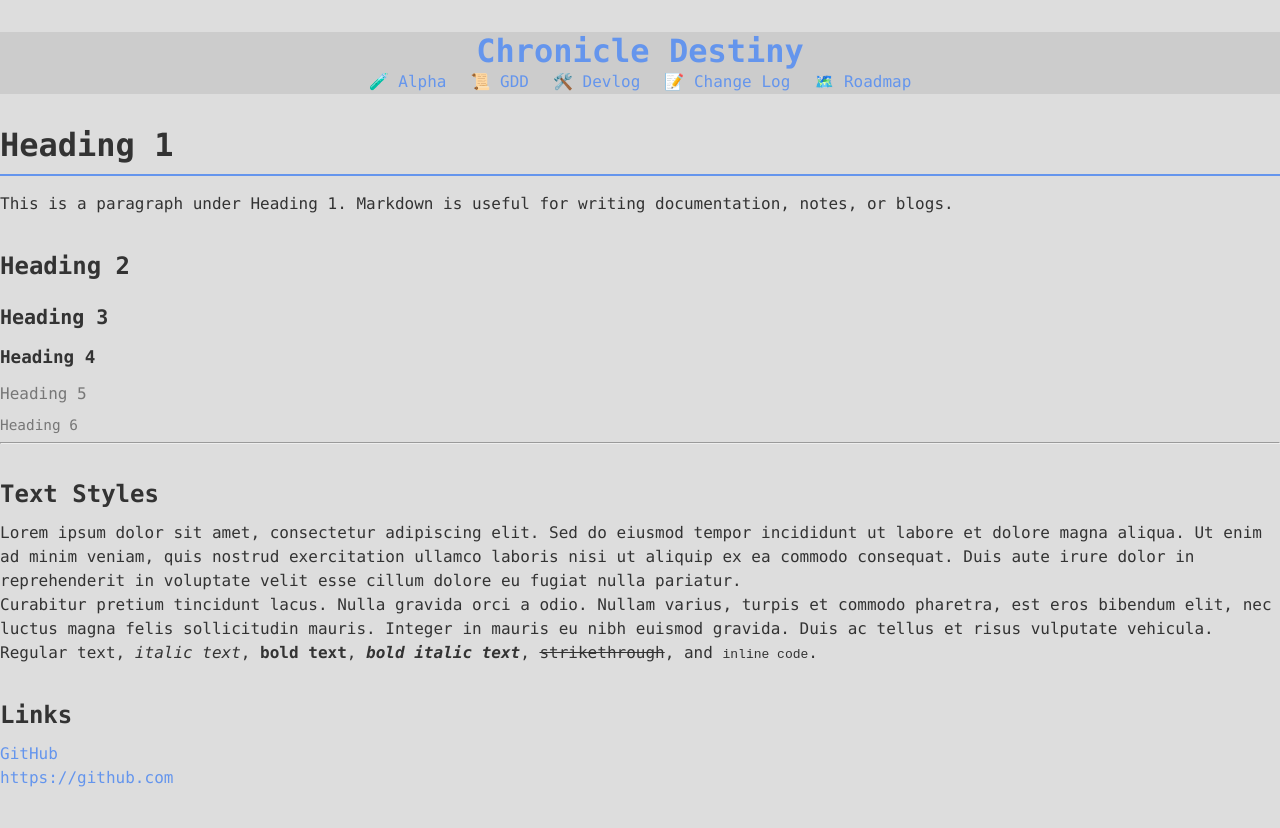
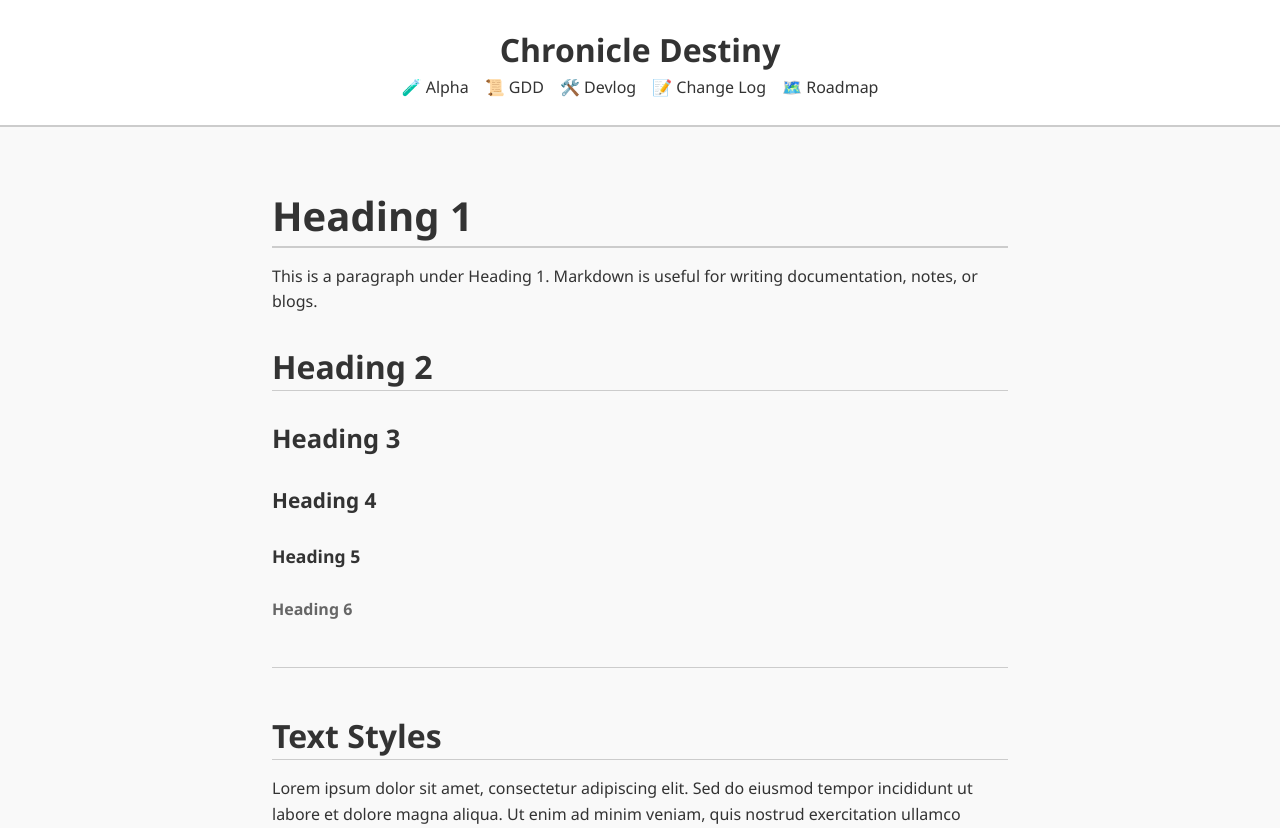
Before and after one commit to zBuLe/Chronicle-Destiny, a Jekyll site: the page built from test.md, in a window 1280 px wide. Shown: the top 828 px of the page. Built offline with Jekyll 4.4.1, drawn with Linux system fonts in a browser that asks for light colours; nearby versions of some CDN libraries; our own code applies the rules of GitHub Pages for plain Markdown files.

Commit message:
Refactor CSS styles by consolidating design tokens and improving structure for better readability and maintainability

```diff
--- a/assets/css/markdown.css
+++ b/assets/css/markdown.css
@@ -0,0 +1,173 @@
+/* =========================
+   Markdown Styles (final version)
+   ========================= */
+
+   main h1, main h2, main h3, main h4, main h5, main h6 {
+    font-weight: 600;
+    line-height: 1.25;
+    color: var(--text-color);
+    margin-top: 2rem;
+    margin-bottom: 1rem;
+}
+
+main h1 {
+    font-size: 2.5rem;
+    border-bottom: 2px solid var(--line-color);
+    padding-bottom: 0.3rem;
+}
+
+main h2 {
+    font-size: 2rem;
+    border-bottom: 1px solid var(--line-color);
+    padding-bottom: 0.2rem;
+}
+
+main h3 { font-size: 1.6rem; }
+main h4 { font-size: 1.3rem; }
+main h5 { font-size: 1.1rem; }
+main h6 { font-size: 1rem; color: var(--text2-color); }
+
+main p {
+    margin: 1rem 0;
+}
+
+main a {
+    color: var(--accent1-color);
+    text-decoration: none;
+}
+
+main a:hover {
+    text-decoration: underline;
+}
+
+/* =========================
+   Lists
+   ========================= */
+main ul, main ol {
+    padding-left: 2rem;
+    margin-bottom: 1rem;
+}
+
+main ul ul, main ol ol {
+    margin-top: 0.5rem;
+}
+
+main .task-list {
+    list-style: none;
+    padding-left: 0;
+}
+
+main .task-list-item input[type="checkbox"] {
+    margin-right: 0.5rem;
+}
+
+/* =========================
+   Blockquotes
+   ========================= */
+main blockquote {
+    border-left: 4px solid var(--accent1-color);
+    padding-left: 1rem;
+    color: var(--text2-color);
+    background: var(--accent2-color);
+    margin: 1.5rem 0;
+}
+
+/* =========================
+   Code
+   ========================= */
+main code {
+    background-color: var(--accent2-color);
+    color: var(--text-color);
+    padding: 0.2em 0.4em;
+    font-family: 'Courier New', Courier, monospace;
+}
+
+main pre {
+    background-color: var(--bg2-color);
+    color: var(--text-color);
+    padding: 1rem;
+    overflow-x: auto;
+    border: 1px solid var(--line-color);
+    margin: 1.5rem 0;
+    font-size: 0.95rem;
+}
+
+main pre code {
+    background: none;
+    padding: 0;
+}
+
+/* =========================
+   Horizontal Rule
+   ========================= */
+main hr {
+    border: none;
+    border-top: 1px solid var(--line-color);
+    margin: 3rem 0;
+}
+
+/* =========================
+   Tables
+   ========================= */
+main table {
+    border-collapse: collapse;
+    margin: 1rem 0;
+}
+
+main table, main th, main td {
+    border: 1px solid var(--line-color);
+}
+
+main th, main td {
+    padding: 0.5rem 0.5rem;
+    text-align: left;
+}
+
+main thead {
+    background-color: var(--text-color);
+    color: var(--bg-color);
+    font-weight: bold;
+}
+
+/* Striped rows */
+main tbody tr:nth-child(odd) {
+    background-color: var(--bg-color);
+}
+
+main tbody tr:nth-child(even) {
+    background-color: var(--bg2-color);
+}
+
+/* =========================
+   Images
+   ========================= */
+main img {
+    max-width: 100%;
+    height: auto;
+    display: block;
+    margin: 1rem auto;
+}
+
+/* =========================
+   Footnotes
+   ========================= */
+main sup {
+    font-size: 0.8rem;
+}
+
+main .footnotes {
+    font-size: 0.9rem;
+    color: var(--text2-color);
+}
+
+/* =========================
+   Definition Lists
+   ========================= */
+main dl dt {
+    font-weight: bold;
+}
+
+main dl dd {
+    margin-bottom: 1rem;
+    margin-left: 1rem;
+}
--- a/assets/css/style.css
+++ b/assets/css/style.css
@@ -1,287 +1,165 @@
-/*
-  Chronicle Destiny Design Token System
-*/
-
-/* === GLOBAL DESIGN TOKENS === */
+/* =========================
+   Design Tokens
+   ========================= */
    :root {
-  --font-family: Consolas, monospace;
-  --font-monospace: Consolas, monospace;
-
-  /* Accents */
-  --accent1: cornflowerblue;
-  --accent2: aliceblue;
-  --accent3: azure;
-
     /* Light mode */
-  --bg-light: #ddd;
-  --bg2-light: #ccc;
-  --text-light: #333;
-  --text2-light: #777;
-  --line-light: #ccc;
-
-  /* Dark mode */
-  --bg-dark: #222;
-  --bg2-dark: #191919;
-  --text-dark: #ddd;
-  --text2-dark: #aaa;
-  --line-dark: #444;
+    --bg-color: #f9f9f9;
+    --bg2-color: #ffffff;
+    --text-color: #333333;
+    --text2-color: #666666;
+    --line-color: #cccccc;
+    --accent1-color: cornflowerblue;
+    --accent2-color: aliceblue;
 }
 
-/* === RESET === */
-*, *::before, *::after {
+@media (prefers-color-scheme: dark) {
+    :root {
+        /* Dark mode */
+        --bg-color: #1e1e1e;
+        --bg2-color: #2a2a2a;
+        --text-color: #dddddd;
+        --text2-color: #aaaaaa;
+        --line-color: #444444;
+        --accent1-color: cornflowerblue;
+        --accent2-color: #333344;
+    }
+}
+
+/* =========================
+   Reset
+   ========================= */
+*,
+*::before,
+*::after {
     box-sizing: border-box;
+    margin: 0;
+    padding: 0;
 }
-* {
-  margin: 0;
+
+/* =========================
+   Base Styles
+   ========================= */
+body {
+    font-family: 'Segoe UI', Tahoma, Geneva, Verdana, sans-serif;
+    background-color: var(--bg-color);
+    color: var(--text-color);
+    line-height: 1.6;
 }
-@media (prefers-reduced-motion: no-preference) {
-  html { interpolate-size: allow-keywords; }
+
+a {
+    color: var(--accent1-color);
+    text-decoration: none;
 }
-img, picture, video, canvas, svg {
-  display: block;
-  max-width: 100%;
+
+a:hover {
+    text-decoration: underline;
 }
-input, button, textarea, select {
-  font: inherit;
+
+/* =========================
+   Header
+   ========================= */
+.site-header {
+    background-color: var(--bg2-color);
+    color: var(--text-color);
+    padding: 1.5rem;
+    text-align: center;
+    border-bottom: 2px solid var(--line-color);
 }
-p, h1, h2, h3, h4, h5, h6 { overflow-wrap: break-word; }
-p { text-wrap: pretty; }
-h1, h2, h3, h4, h5, h6 { text-wrap: balance; }
-#root, #__next { isolation: isolate; }
 
-/* === BASE === */
-body {
-  font-family: var(--font-family);
-  background-color: var(--bg-light);
-  color: var(--text-light);
-  line-height: 1.5;
-  -webkit-font-smoothing: antialiased;
+.site-title {
+    font-size: 2rem;
+    font-weight: 600;
 }
-a {
-  color: var(--accent1);
-  text-decoration: none;
+
+.site-nav {
+    display: flex;
+    justify-content: center;
+    flex-wrap: wrap;
+    gap: 1rem;
+}
+
+.site-nav a {
+    color: var(--text-color);
+    font-size: 1rem;
     transition: color 0.3s ease;
 }
-a:hover {
-  color: var(--accent3);
+
+.site-nav a:hover {
+    color: var(--accent1-color);
 }
-.container {
+
+/* =========================
+   Main Layout
+   ========================= */
+main {
+    min-height: 80vh;
+    padding: 2rem;
     max-width: 800px;
     margin: 0 auto;
 }
 
-/* === HEADINGS === */
-h1, h2, h3, h4, h5, h6 {
-  font-family: var(--font-monospace);
-  font-weight: bold;
-  line-height: 1.2;
-  color: var(--text-light);
-}
-h1 {
-  font-size: 2em;
-  border-bottom: 2px solid var(--accent1);
-  padding-bottom: 0.3em;
-  margin: 1em 0 0.5em;
-}
-h2 {
-  font-size: 1.5em;
-  margin: 1.5em 0 0.5em;
-}
-h3 {
-  font-size: 1.25em;
-  margin: 1.2em 0 0.5em;
-}
-h4 {
-  font-size: 1.1em;
-  margin: 1em 0 0.5em;
-}
-h5 {
-  font-size: 1em;
-  margin: 1em 0 0.5em;
-  font-weight: normal;
-  color: var(--text2-light);
-}
-h6 {
-  font-size: 0.9em;
-  margin: 1em 0 0.5em;
-  font-weight: normal;
-  color: var(--text2-light);
+/* =========================
+   Footer
+   ========================= */
+.site-footer {
+    background-color: var(--bg2-color);
+    color: var(--text2-color);
+    text-align: center;
+    padding: 1rem;
+    font-size: 0.9rem;
+    border-top: 2px solid var(--line-color);
 }
 
-/* === HEADER === */
-.site-header {
-  text-align: center;
-  background-color: var(--bg2-light);
-}
-.site-header h1 {
-  border-bottom: 0;
-  padding-bottom: 0;
-  margin-bottom: 0;
-}
-.site-title {
-  font-size: 2em;
-  font-family: var(--font-monospace);
-  color: var(--accent1);
-}
-.site-nav {
-  display: flex;
-  justify-content: center;
-  gap: 1.5em;
-}
-.site-nav a {
-  font-family: var(--font-monospace);
-  color: var(--accent1);
-  transition: color 0.3s ease;
-}
-.site-nav a:hover {
-  color: var(--accent3);
+.site-footer a {
+    color: var(--text2-color);
 }
 
-/* === TABLES === */
-table {
-  border-collapse: collapse;
-  width: 100%;
-  margin: 2em 0;
-  border: 1px solid var(--line-light);
-}
-th, td {
-  border: 1px solid var(--line-light);
-  padding: 0.5em;
-  text-align: left;
-}
-th {
-  background-color: var(--bg2-light);
-  color: var(--text-light);
-  font-weight: bold;
-}
-tbody tr:nth-child(even) {
-  background-color: #eee;
+.site-footer a:hover {
+    color: var(--text-color);
 }
 
-/* === CHECKLIST / TASK LISTS === */
-.task-list {
-  list-style: none;
-}
-.task-list-item {
-  position: relative;
-  padding-left: 2em;
-  margin: 0.5em 0;
-}
-.task-list-item input[type="checkbox"] {
-  position: absolute;
-  left: 0;
-  top: 0.3em;
-  transform: scale(1.2);
-}
-.task-list-item input[type="checkbox"]:checked + span {
-  text-decoration: line-through;
-  color: var(--text2-light);
-}
-
-/* === BLOCKQUOTES === */
-blockquote {
-  background-color: var(--bg2-light);
-  padding: 1em;
-  margin: 1.5em 0;
-  border-left: 4px solid var(--accent1);
-  color: var(--text-light);
-}
-
-/* === GAME CANVAS === */
-.gm4html5_div_class {
-  display: flex;
-  justify-content: center;
-  margin: 2em 0;
-}
-canvas {
-  max-width: 100%;
-  height: auto;
-  border: 1px solid var(--line-light);
-}
-
-/* === SOCIAL ICONS === */
+/* =========================
+   Social Links
+   ========================= */
 .social-links {
     display: flex;
     justify-content: center;
-  gap: 1em;
-}
-.social-links a {
-  display: inline-block;
-  font-size: 1.5em;
-  color: var(--accent1);
-  transition: color 0.3s ease;
-  vertical-align: middle;
-}
-.social-links a:hover {
-  color: var(--accent2);
+    flex-wrap: wrap;
+    gap: 1rem;
+    margin-bottom: 0.5rem;
 }
 
-/* === FOOTER === */
-.site-footer {
-  text-align: center;
-  padding: 1em 1em;
-  background-color: var(--bg2-light);
-  color: var(--text2-light);
-  border-top: 1px solid var(--line-light);
-}
-.footer-copy {
-  margin-top: 1em;
-  font-size: 0.9em;
-  color: var(--text2-light);
+.social-links a {
+    color: var(--text2-color);
+    font-size: 1.5rem;
+    transition: color 0.3s ease;
 }
 
-/* === DARK MODE === */
-@media (prefers-color-scheme: dark) {
-  body {
-    background-color: var(--bg-dark);
-    color: var(--text-dark);
+.social-links a:hover {
+    color: var(--text-color);
 }
-  h1, h2, h3, h4 {
-    color: var(--text-dark);
+
+/* =========================
+   Utility
+   ========================= */
+img {
+    max-width: 100%;
+    height: auto;
 }
-  h5, h6 {
-    color: var(--text2-dark);
+
+/* =========================
+   Responsive Tweaks
+   ========================= */
+@media (max-width: 500px) {
+    main {
+        padding: 1rem;
     }
-  h1 {
-    border-bottom: 2px solid var(--accent1);
+
+    .site-title {
+        font-size: 1.5rem;
     }
-  .site-header, .site-footer {
-    background-color: var(--bg2-dark);
-  }
+
     .site-nav a {
-    color: var(--accent1);
-  }
-  .site-nav a:hover {
-    color: var(--accent2);
-  }
-  table {
-    border: 1px solid var(--line-dark);
-  }
-  th, td {
-    border: 1px solid var(--line-dark);
-  }
-  th {
-    background-color: var(--bg2-dark);
-    color: var(--text-dark);
-  }
-  tbody tr:nth-child(even) {
-    background-color: #2a2a2a;
-  }
-  canvas {
-    border-color: var(--line-dark);
-  }
-  .social-links a {
-    color: var(--accent1);
-  }
-  .social-links a:hover {
-    color: var(--accent2);
-  }
-  blockquote {
-    background-color: var(--bg2-dark);
-    border-left: 4px solid var(--accent1);
-    color: var(--text-dark);
-  }
-  .task-list-item input[type="checkbox"]:checked + span {
-    color: var(--text2-dark);
+        font-size: 0.9rem;
     }
 }
```
Lines whose indentation alone changed are shown as unchanged.
